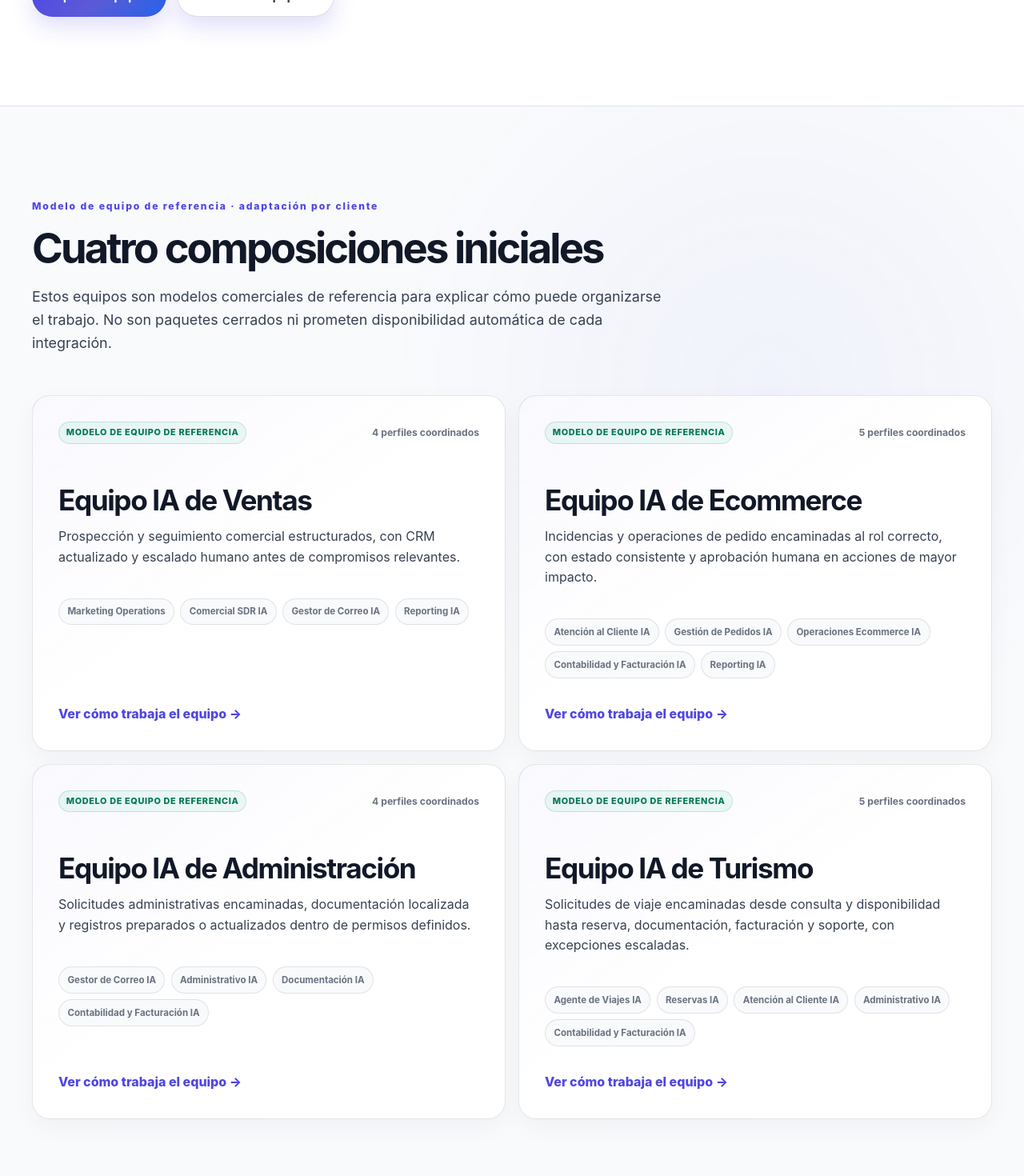
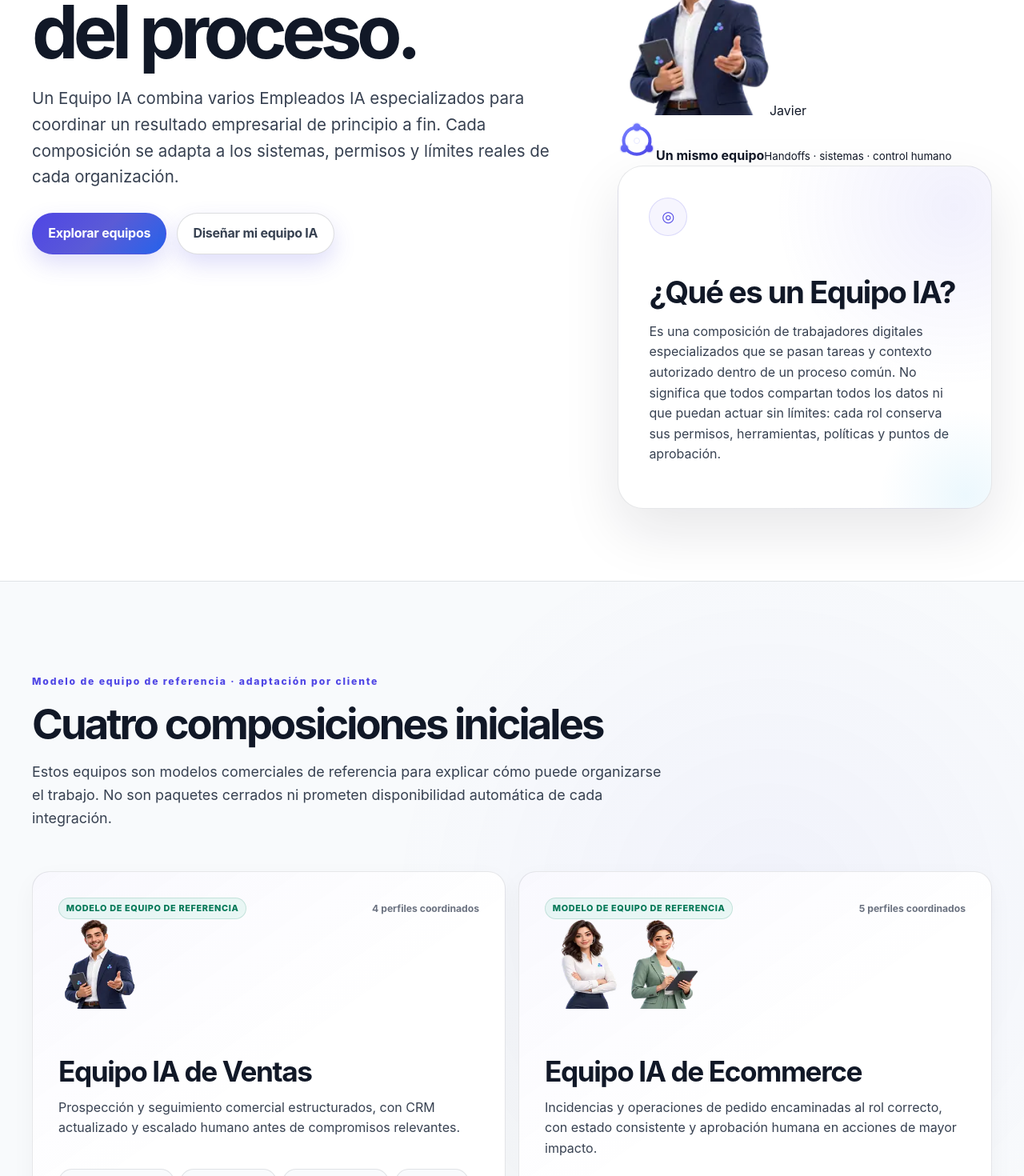
Before and after one commit to Emmakex/ia-empleado-web, a Next.js app: page /equipos-ia in a window 1280 px wide. Shown: the part 1000-2470 px from the top of the page at 80% size. Built offline with nearby package versions, Linux system fonts and the light colour scheme.

Commit message:
feat: apply canonical character art to AI team index

```diff
--- a/components/team-index-page.tsx
+++ b/components/team-index-page.tsx
@@ -1,22 +1,17 @@
 import Link from "next/link";
 import { getDictionary, localeHref, type Locale } from "../lib/i18n";
-import {
-  getLocalizedTeams,
-  getTeamIndexContent,
-  teamDetailPath,
-  teamIndexPath,
-} from "../lib/team-content-engine";
+import { getBrandCharacterForProfileKey, getBrandCharacters } from "../lib/brand-characters";
+import { getLocalizedTeams, getTeamIndexContent, teamDetailPath, teamIndexPath } from "../lib/team-content-engine";
 import { SiteFooter } from "./site-footer";
 import { SiteHeader } from "./site-header";
 
-type TeamIndexPageProps = {
-  locale: Locale;
-};
+type TeamIndexPageProps = { locale: Locale };
 
 export function TeamIndexPage({ locale }: TeamIndexPageProps) {
   const dictionary = getDictionary(locale);
   const content = getTeamIndexContent(locale);
   const teams = getLocalizedTeams(locale);
+  const characters = getBrandCharacters(locale);
   const otherLocale: Locale = locale === "es" ? "en" : "es";
   const homeHref = localeHref(locale);
 
@@ -27,108 +22,47 @@ export function TeamIndexPage({ locale }: TeamIndexPageProps) {
     description: content.description,
     url: `https://iaempleado.com${teamIndexPath(locale)}`,
     inLanguage: locale === "es" ? "es-ES" : "en",
-    mainEntity: {
-      "@type": "ItemList",
-      numberOfItems: teams.length,
-      itemListElement: teams.map((team, index) => ({
-        "@type": "ListItem",
-        position: index + 1,
-        name: team.name,
-        url: `https://iaempleado.com${teamDetailPath(team.key, locale)}`,
-      })),
-    },
+    mainEntity: { "@type": "ItemList", numberOfItems: teams.length, itemListElement: teams.map((team, index) => ({ "@type": "ListItem", position: index + 1, name: team.name, url: `https://iaempleado.com${teamDetailPath(team.key, locale)}` })) },
   };
 
   return (
     <>
-      <a className="skip-link" href="#contenido">
-        {locale === "es" ? "Saltar al contenido" : "Skip to content"}
-      </a>
+      <a className="skip-link" href="#contenido">{locale === "es" ? "Saltar al contenido" : "Skip to content"}</a>
       <SiteHeader locale={locale} dictionary={dictionary} alternateHref={teamIndexPath(otherLocale)} />
-      <main id="contenido">
-        <section className="team-index-hero section-shell" aria-labelledby="team-index-title">
+      <main id="contenido" className="brand-team-index-page">
+        <section className="team-index-hero section-shell brand-team-index-hero" aria-labelledby="team-index-title">
           <div className="container team-index-hero-grid">
             <div>
-              <nav className="breadcrumbs" aria-label={locale === "es" ? "Migas de pan" : "Breadcrumbs"}>
-                <Link href={homeHref}>{locale === "es" ? "Inicio" : "Home"}</Link>
-                <span aria-hidden="true">/</span>
-                <span>{locale === "es" ? "Equipos IA" : "AI Teams"}</span>
-              </nav>
+              <nav className="breadcrumbs" aria-label={locale === "es" ? "Migas de pan" : "Breadcrumbs"}><Link href={homeHref}>{locale === "es" ? "Inicio" : "Home"}</Link><span aria-hidden="true">/</span><span>{locale === "es" ? "Equipos IA" : "AI Teams"}</span></nav>
               <p className="eyebrow">{content.eyebrow}</p>
               <h1 id="team-index-title">{content.title}</h1>
               <p className="hero-description">{content.description}</p>
-              <div className="hero-actions">
-                <a className="button" href="#equipos-disponibles">{locale === "es" ? "Explorar equipos" : "Explore teams"}</a>
-                <Link className="button button-ghost" href={`${homeHref}#disena-tu-equipo`}>{content.ctaPrimary}</Link>
-              </div>
+              <div className="hero-actions"><a className="button" href="#equipos-disponibles">{locale === "es" ? "Explorar equipos" : "Explore teams"}</a><Link className="button button-ghost" href={`${homeHref}#disena-tu-equipo`}>{content.ctaPrimary}</Link></div>
             </div>
-            <aside className="team-definition-card" aria-labelledby="team-definition-title">
-              <span className="team-definition-icon" aria-hidden="true">◎</span>
-              <h2 id="team-definition-title">{content.definitionTitle}</h2>
-              <p>{content.definitionBody}</p>
+            <aside className="brand-team-hero-art" aria-labelledby="team-definition-title">
+              <div className="brand-team-hero-people" aria-hidden="true">{characters.map((character) => <div className="brand-team-hero-person" data-accent={character.accent} key={character.id}><img src={character.asset} alt="" width={190} height={235} /><span>{character.name}</span></div>)}</div>
+              <div className="brand-team-hero-core"><img src="/branding/ia-empleado-mark.svg" alt="" width={48} height={48} aria-hidden="true" /><strong>{locale === "es" ? "Un mismo equipo" : "One team"}</strong><small>{locale === "es" ? "Handoffs · sistemas · control humano" : "Handoffs · systems · human control"}</small></div>
+              <div className="team-definition-card brand-team-definition-card"><span className="team-definition-icon" aria-hidden="true">◎</span><h2 id="team-definition-title">{content.definitionTitle}</h2><p>{content.definitionBody}</p></div>
             </aside>
           </div>
         </section>
 
-        <section className="content-section section-panel" id="equipos-disponibles" aria-labelledby="team-cards-title">
-          <div className="container">
-            <div className="section-heading">
-              <p className="eyebrow">{content.modelNote}</p>
-              <h2 id="team-cards-title">{content.cardsTitle}</h2>
-              <p>{content.cardsIntro}</p>
-            </div>
-            <div className="team-directory-grid">
-              {teams.map((team) => (
-                <Link className="team-directory-card" href={teamDetailPath(team.key, locale)} key={team.key}>
-                  <div className="team-directory-topline">
-                    <span className="status-pill">{team.statusLabel}</span>
-                    <span className="team-member-count">{team.members.length} {content.memberCountLabel}</span>
-                  </div>
-                  <h3>{team.name}</h3>
-                  <p className="team-directory-outcome">{team.outcome}</p>
-                  <div className="team-mini-members" aria-label={locale === "es" ? "Miembros del equipo" : "Team members"}>
-                    {team.members.map((member) => <span key={member.name}>{member.name}</span>)}
-                  </div>
-                  <span className="team-card-cta">{content.viewLabel} <span aria-hidden="true">→</span></span>
-                </Link>
-              ))}
-            </div>
-          </div>
-        </section>
+        <section className="content-section section-panel" id="equipos-disponibles" aria-labelledby="team-cards-title"><div className="container"><div className="section-heading"><p className="eyebrow">{content.modelNote}</p><h2 id="team-cards-title">{content.cardsTitle}</h2><p>{content.cardsIntro}</p></div><div className="team-directory-grid brand-team-directory-grid">
+          {teams.map((team) => {
+            const brandedMembers = team.members.map((member) => member.employeeKey ? getBrandCharacterForProfileKey(member.employeeKey, locale) : undefined).filter(Boolean);
+            return <Link className="team-directory-card brand-team-directory-card" href={teamDetailPath(team.key, locale)} key={team.key}>
+              <div className="team-directory-topline"><span className="status-pill">{team.statusLabel}</span><span className="team-member-count">{team.members.length} {content.memberCountLabel}</span></div>
+              {brandedMembers.length > 0 && <div className="brand-team-card-portraits" aria-hidden="true">{brandedMembers.map((character) => character && <span data-accent={character.accent} key={character.id}><img src={character.asset} alt="" width={96} height={112} /></span>)}</div>}
+              <h3>{team.name}</h3><p className="team-directory-outcome">{team.outcome}</p>
+              <div className="team-mini-members" aria-label={locale === "es" ? "Miembros del equipo" : "Team members"}>{team.members.map((member) => <span key={member.name}>{member.name}</span>)}</div>
+              <span className="team-card-cta">{content.viewLabel} <span aria-hidden="true">→</span></span>
+            </Link>;
+          })}
+        </div></div></section>
 
-        <section className="content-section" aria-labelledby="team-principles-title">
-          <div className="container">
-            <div className="section-heading compact-heading">
-              <p className="eyebrow">{locale === "es" ? "COORDINACIÓN, NO SOLO AUTOMATIZACIÓN" : "COORDINATION, NOT JUST AUTOMATION"}</p>
-              <h2 id="team-principles-title">{content.principlesTitle}</h2>
-            </div>
-            <div className="team-principles-grid">
-              {content.principles.map((principle, index) => (
-                <article className="team-principle-card" key={principle.title}>
-                  <span>{String(index + 1).padStart(2, "0")}</span>
-                  <h3>{principle.title}</h3>
-                  <p>{principle.text}</p>
-                </article>
-              ))}
-            </div>
-          </div>
-        </section>
+        <section className="content-section" aria-labelledby="team-principles-title"><div className="container"><div className="section-heading compact-heading"><p className="eyebrow">{locale === "es" ? "COORDINACIÓN, NO SOLO AUTOMATIZACIÓN" : "COORDINATION, NOT JUST AUTOMATION"}</p><h2 id="team-principles-title">{content.principlesTitle}</h2></div><div className="team-principles-grid">{content.principles.map((principle, index) => <article className="team-principle-card" key={principle.title}><span>{String(index + 1).padStart(2, "0")}</span><h3>{principle.title}</h3><p>{principle.text}</p></article>)}</div></div></section>
 
-        <section className="content-section final-cta" id="disena-tu-equipo" aria-labelledby="team-index-cta-title">
-          <div className="container cta-panel">
-            <div>
-              <p className="eyebrow">{content.ctaEyebrow}</p>
-              <h2 id="team-index-cta-title">{content.ctaTitle}</h2>
-              <p>{content.ctaText}</p>
-            </div>
-            <div className="cta-actions">
-              <Link className="button" href={`${homeHref}#disena-tu-equipo`}>{content.ctaPrimary}</Link>
-              <Link className="button button-ghost" href={locale === "es" ? "/empleados-ia" : "/en/ai-employees"}>
-                {locale === "es" ? "Explorar Empleados IA" : "Explore AI Employees"}
-              </Link>
-            </div>
-          </div>
-        </section>
+        <section className="content-section final-cta" id="disena-tu-equipo" aria-labelledby="team-index-cta-title"><div className="container cta-panel"><div><p className="eyebrow">{content.ctaEyebrow}</p><h2 id="team-index-cta-title">{content.ctaTitle}</h2><p>{content.ctaText}</p></div><div className="cta-actions"><Link className="button" href={`${homeHref}#disena-tu-equipo`}>{content.ctaPrimary}</Link><Link className="button button-ghost" href={locale === "es" ? "/empleados-ia" : "/en/ai-employees"}>{locale === "es" ? "Explorar Empleados IA" : "Explore AI Employees"}</Link></div></div></section>
       </main>
       <SiteFooter locale={locale} dictionary={dictionary} />
       <script type="application/ld+json" dangerouslySetInnerHTML={{ __html: JSON.stringify(collectionSchema) }} />
```
